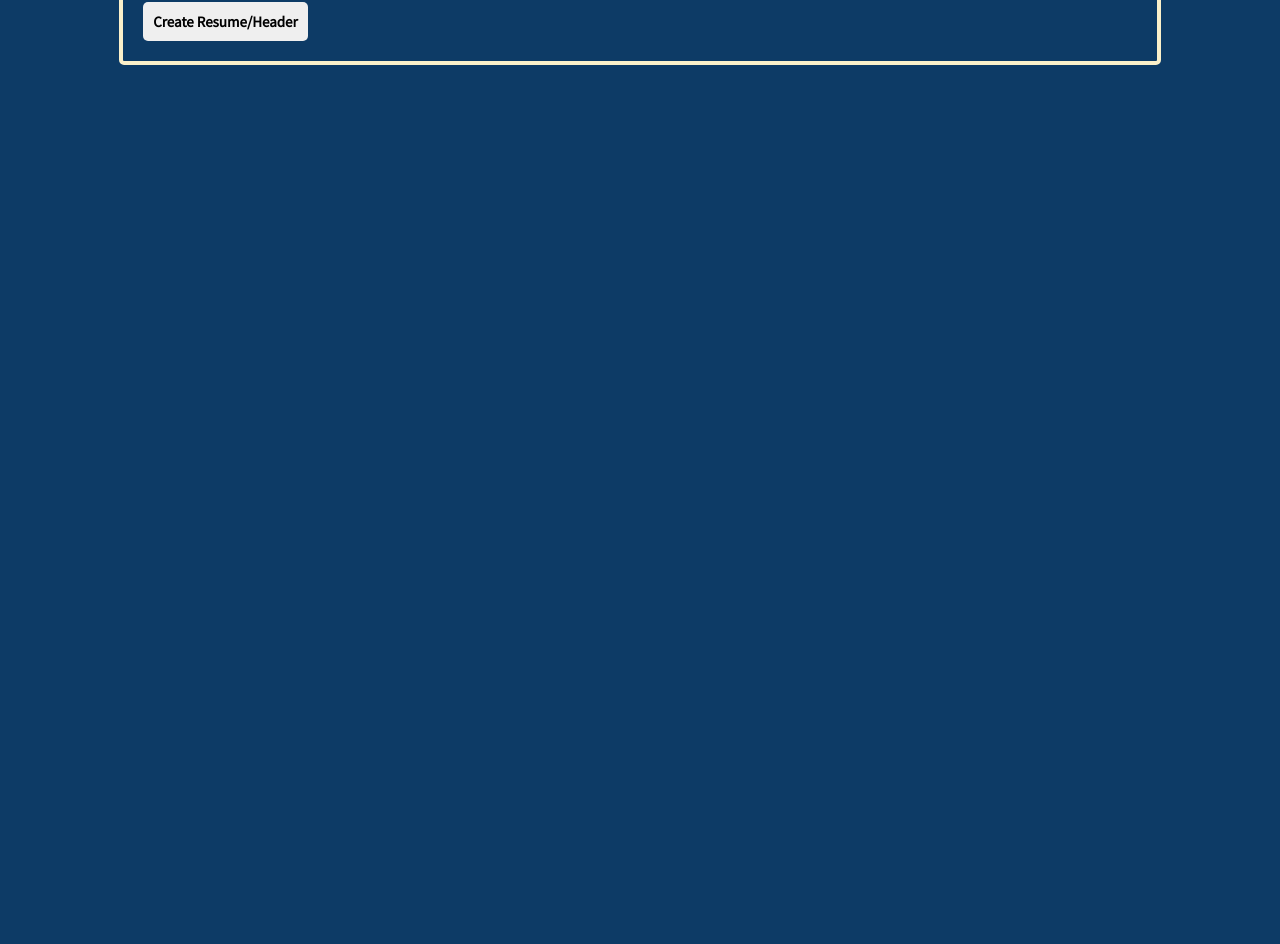
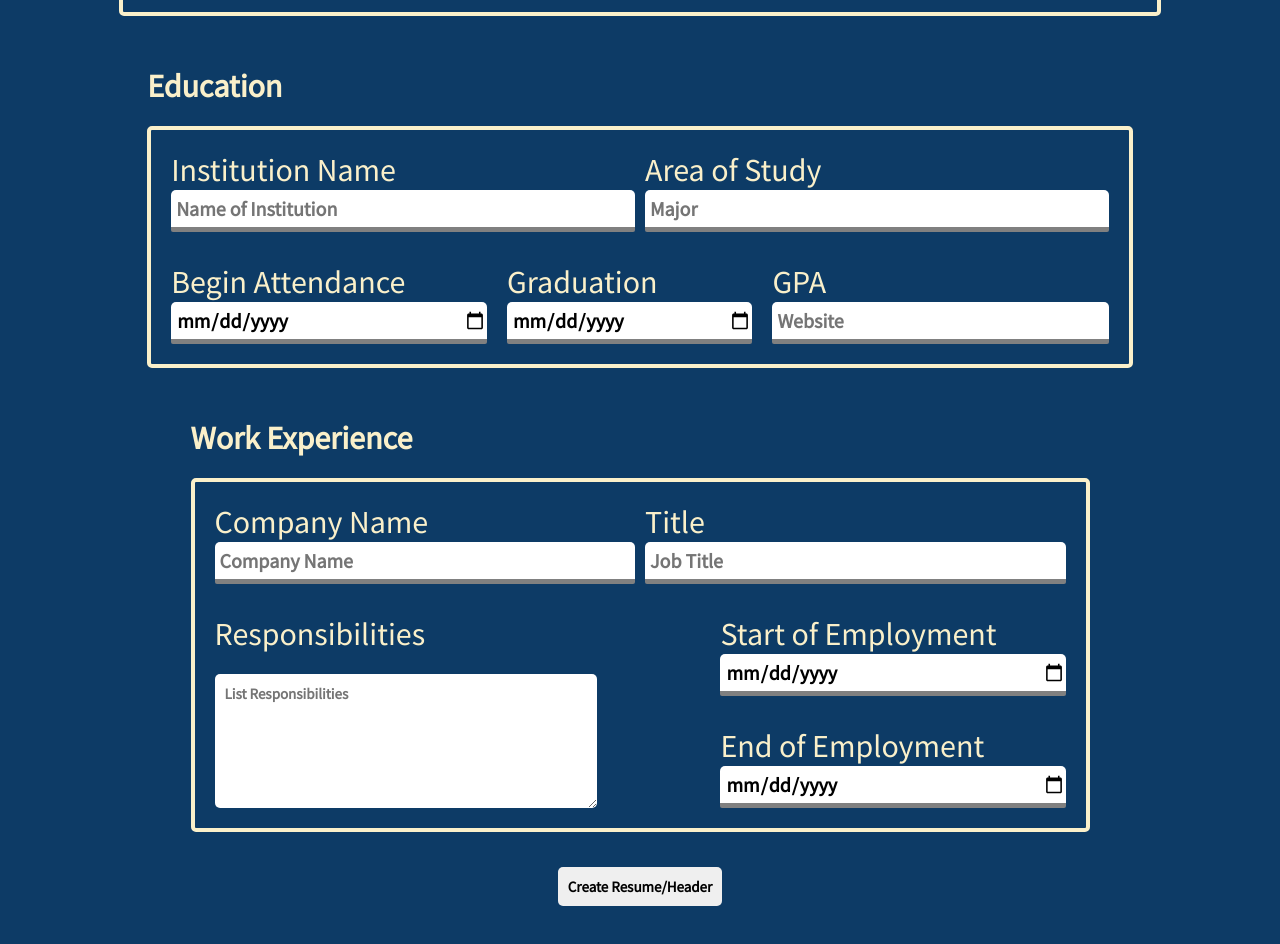
Before and after one commit to nhleto/resume-maker-final, a React (Create React App) app in the folder resume-frontend/: page / in a window 1280 px wide. Shown: the part 400-1344 px from the top of the page. Before the commit the page ends 800 px from the top, so only its background shows below. Built offline with nearby package versions, Linux system fonts and the light colour scheme.

Commit message:
toying with forms and passing value to parent state

```diff
--- a/resume-frontend/src/App.css
+++ b/resume-frontend/src/App.css
@@ -184,3 +184,17 @@ input:focus{
 .sub-section{
   flex-grow: .5;
 }
+
+.employment-range{
+  flex-grow: .2;
+}
+
+.center{
+  display: flex;
+  justify-content: center;
+  margin-bottom: 50px;
+}
+
+button:hover{
+  background-color: silver;
+}
--- a/resume-frontend/src/App.js
+++ /dev/null
@@ -1,33 +0,0 @@
-import './App.css';
-import React from 'react';
-import { Header } from "./components/Header";
-import { Nav } from "./components/Nav";
-import { WorkExperience } from "./components/WorkExperience";
-
-const api_url = 'http://localhost:3001/api/v1/resumes'
-
-class App extends React.Component{
-  constructor(props){
-    super(props)
-
-    // this.getData = this.getData.bind(this)
-  }
-
-  // getData(val){
-  //   console.log(val)
-  // }
-
-  render(){
-    return (
-      <div className="App">
-        <header className="App-header">
-          <Nav/>
-        </header>
-        <Header api_url={api_url} />
-        {/* <WorkExperience/> */}
-      </div>
-    );
-  }
-}
-
-export default App;
--- /dev/null
+++ b/resume-frontend/src/App.jsx
@@ -0,0 +1,75 @@
+import './App.css';
+import React from 'react';
+import { Header } from "./components/Header";
+import { Nav } from "./components/Nav";
+import { WorkExperience } from "./components/WorkExperience";
+import { Education } from "./components/Education";
+
+class App extends React.Component{
+  constructor(props){
+    super(props)
+
+    this.state = {
+      api_url: 'http://localhost:3001/api/v1/resumes',
+      resume: [],
+      header: [],
+      education : [],
+      workExperience: [],
+      skills: []
+    }
+    this.formSubmit = this.formSubmit.bind(this)
+    this.getData = this.getData.bind(this)
+    this.assignValues = this.assignValues.bind(this)
+  }
+
+  getData(data){
+    let _header = this.state.header
+    _header.unshift(data)
+    this.setState({
+      header: _header
+    })
+  }
+
+  formSubmit(e){
+    e.preventDefault()
+    let inputs = document.querySelectorAll('input')
+    let values = []
+    inputs.forEach(element => {
+      values.push(element.value)
+    });
+    this.assignValues(values)
+  }
+
+  assignValues(values){
+    console.log(values)
+    this.setState({
+      header: values.slice(0, 4),
+      education: values.slice(5, 9),
+      workExperience: values.slice(10, 14)
+    })
+  }
+
+  render(){
+    console.log(this.state)
+    return (
+      <div className="app">
+        <header className="App-header">
+          <Nav/>
+        </header>
+        <form onSubmit={this.formSubmit}>
+          <Header getData={this.getData}/>
+          <Education />
+          <WorkExperience />
+          <div className="center">
+            <button className='button'
+            type='submit'
+            style={{color:'black', marginTop:'10px'}}>
+            Create Resume/Header</button>
+          </div>
+        </form>
+      </div>
+    );
+  }
+}
+
+export default App;
--- /dev/null
+++ b/resume-frontend/src/components/Education.jsx
@@ -0,0 +1,70 @@
+import React from "react";
+
+export class Education extends React.Component{
+
+  constructor(props){
+    super(props)
+  }
+
+  render(){
+
+    return(
+      <div className="section">
+        <div className="sub-section">
+        <h2 className="title">Education</h2>
+        <div className="info">
+            <div className="top-row">
+              <div className="control name">
+                <label className='label'>Institution Name</label>
+                <input type="text"
+                id='institution Name'
+                className='input'
+                autoComplete='off'
+                placeholder='Name of Institution'/>
+                <span className='mui-Bottom'></span>
+              </div>
+              <div className="control phone">
+                <label className='label'>Area of Study</label>
+                <input type="text"
+                id='major_input'
+                className='input'
+                autoComplete='off'
+                placeholder='Major'/>
+              <span className='mui-Bottom'></span>
+              </div>
+            </div>
+            <div className="second-row">
+              <div className="control location">
+                <label className='label'>Begin Attendance</label>
+                <input type="date"
+                id='study_range_input'
+                className='input'
+                autoComplete='off'
+                placeholder='Range'/>
+                <span className='mui-Bottom'></span>
+              </div>
+              <div className="control location">
+                <label className='label'>Graduation</label>
+                <input type="date"
+                id='study_range_input'
+                className='input'
+                autoComplete='off'
+                placeholder='Range'/>
+                <span className='mui-Bottom'></span>
+              </div>
+              <div className="control website">
+                <label className='label'>GPA</label>
+                <input type="number"
+                id='gpa_input'
+                className='input'
+                autoComplete='off'
+                placeholder='Website'/>
+                <span className='mui-Bottom'></span>
+              </div>
+            </div>
+        </div>
+      </div>
+    </div>
+    )
+  }
+}
--- a/resume-frontend/src/components/Header.jsx
+++ b/resume-frontend/src/components/Header.jsx
@@ -12,14 +12,27 @@ export class Header extends React.Component{
 
     // this.props.sendData = this.sendData.bind(this)
     this.formSubmit = this.formSubmit.bind(this)
+    this.getValue = this.getValue.bind(this)
+    // this.sendData = this.props.getData.bind(this)
   }
 
-  // demoMethod(){
-  //   this.props.sendData(value)
-  // }
+  formSubmit(e){
+    e.preventDefault()
+    this.getValue()
+  }
 
-  formSubmit(event){
-    event.preventDefault()
+  getValue(){
+    let inputs = document.querySelectorAll('#name_input, #phone_input, #location_input, #website_input, #email_input')
+    let values = []
+    inputs.forEach(element => {
+      values.push(element.value)
+    });
+    this.setState({
+      header: values
+    })
+    setTimeout(() => {
+      this.props.getData(this.state.header)
+    }, 25);
   }
 
   render(){
@@ -29,8 +42,7 @@ export class Header extends React.Component{
         <div className="sub-section">
           <h2 className="title">Contact Information</h2>
           <div className="info">
-            <form
-            onSubmit={this.formSubmit}>
+
               <div className="top-row">
                 <div className="control name">
                   <label className='label'>Name</label>
@@ -43,7 +55,7 @@ export class Header extends React.Component{
                 </div>
                 <div className="control phone">
                   <label className='label'>Phone</label>
-                  <input type="text"
+                  <input type="tel"
                   id='phone_input'
                   className='input'
                   autoComplete='off'
@@ -63,7 +75,7 @@ export class Header extends React.Component{
                 </div>
                 <div className="control website">
                   <label className='label'>Website</label>
-                  <input type="text"
+                  <input type="url"
                   id='website_input'
                   className='input'
                   autoComplete='off'
@@ -72,7 +84,7 @@ export class Header extends React.Component{
                 </div>
                 <div className="control email">
                   <label className='label'>Email</label>
-                  <input type="text"
+                  <input type="email"
                   id='email_input'
                   className='input'
                   autoComplete='off'
@@ -80,11 +92,6 @@ export class Header extends React.Component{
                   <span className='mui-Bottom'></span>
                 </div>
               </div>
-              <button className='button'
-              type='submit'
-              style={{color:'black', marginTop:'10px'}}>
-              Create Resume/Header</button>
-            </form>
           </div>
         </div>
       </div>
--- a/resume-frontend/src/components/WorkExperience.jsx
+++ b/resume-frontend/src/components/WorkExperience.jsx
@@ -9,11 +9,66 @@ export class WorkExperience extends React.Component{
 
     return(
       <div className="section">
-        <div className="subsection">
-          <h2 className="title">Work Experience</h2>
-            <div className="info">
+        <div className="sub-section">
+        <h2 className="title">Work Experience</h2>
+          <div className="info">
 
-            </div>
+              <div className="top-row">
+                <div className="control name">
+                  <label className='label'>Company Name</label>
+                  <input type="text"
+                  id='company_input'
+                  className='input'
+                  autoComplete='off'
+                  placeholder='Company Name'/>
+                  <span className='mui-Bottom'></span>
+                </div>
+                <div className="control phone">
+                  <label className='label'>Title</label>
+                  <input type="text"
+                  id='title_input'
+                  className='input'
+                  autoComplete='off'
+                  placeholder='Job Title'/>
+                <span className='mui-Bottom'></span>
+                </div>
+              </div>
+              <div className="second-row"
+                style={{justifyContent:'space-between'}}>
+                <div className="control"
+                  style={{flexGrow:'.5'}}>
+                  <label className='label'>Responsibilities</label>
+                  <textarea rows='5'
+                  style={{color:'black', padding:'10px', fontSize:'15px',
+                   fontWeight:'600', borderRadius:'5px'}}
+                  id='responsibilities_input'
+                  className='input'
+                  autoComplete='off'
+                  placeholder='List Responsibilities'/>
+                </div>
+                <div className="employment-range">
+                  <div className="control"
+                    style={{marginRight:'0'}}>
+                    <label className='label'>Start of Employment</label>
+                    <input type="date"
+                    id='website_input'
+                    className='input'
+                    autoComplete='off'
+                    placeholder='Website'/>
+                    <span className='mui-Bottom'></span>
+                  </div>
+                  <div className="control">
+                    <label className='label'>End of Employment</label>
+                    <input type="date"
+                    id='email_input'
+                    className='input'
+                    autoComplete='off'
+                    placeholder='Email'/>
+                    <span className='mui-Bottom'></span>
+                  </div>
+                </div>
+              </div>
+          </div>
         </div>
       </div>
     )
```
Also changed, not shown: 1 other file (tests, documents, lock files or other folders).
